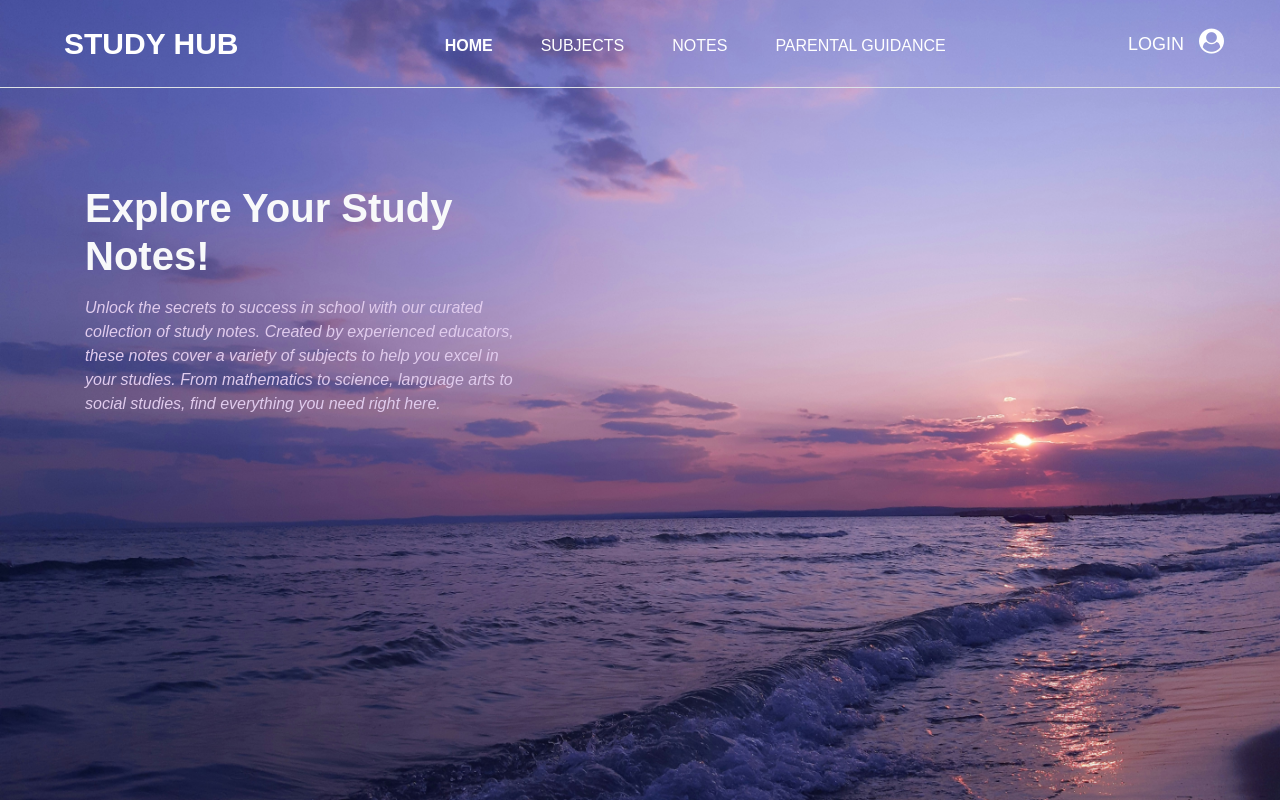
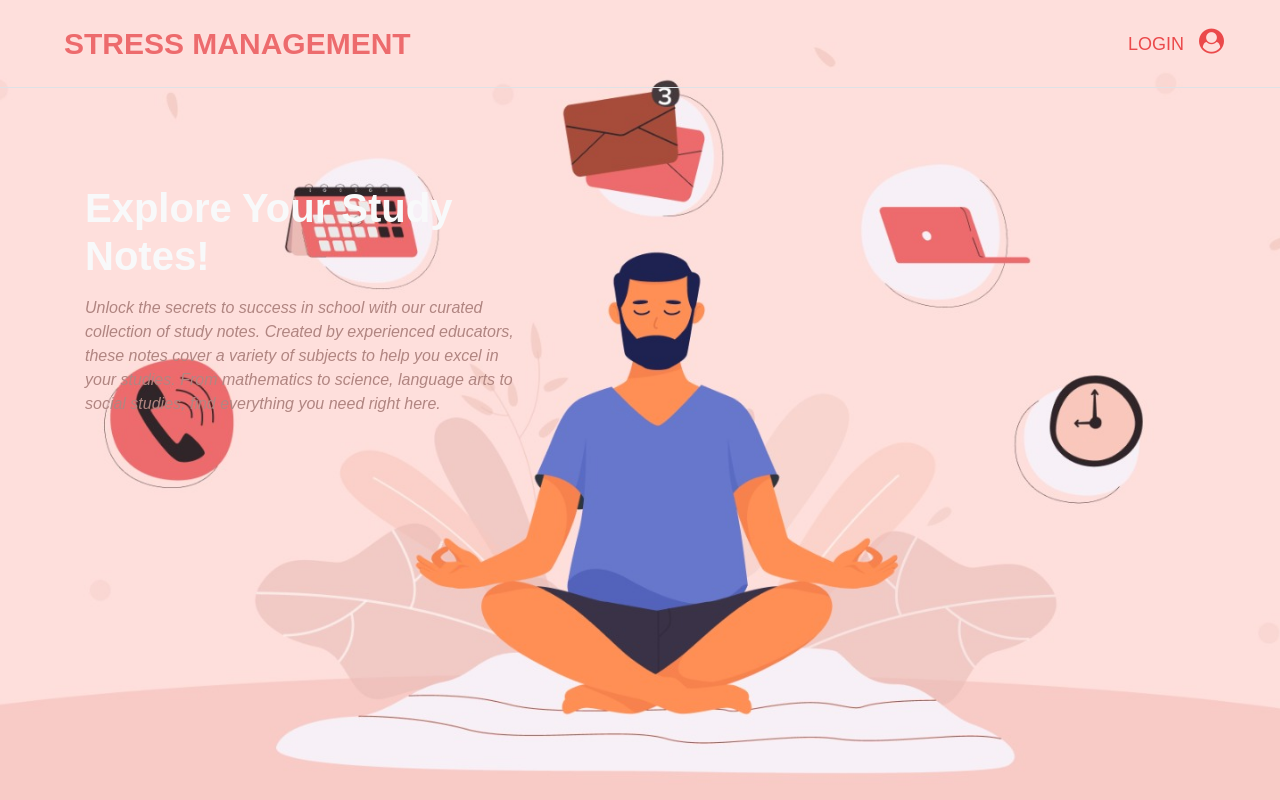
Before and after one commit to rajiniedimudi/study_hub, a Django app: page / in a window 1280 px wide. Run offline with Django 4.2, Linux system fonts and the light colour scheme; some libraries are stand-ins or nearby versions; some web fonts are replaced.

Commit message:
design changes

```diff
--- a/core/urls.py
+++ b/core/urls.py
@@ -11,12 +11,12 @@ urlpatterns = [
     path('sign_in/', SigninView.as_view(), name='sign-in'),
     path('logout',auth_views.LogoutView.as_view(), name='logout'),
     path('profile_update/<int:pk>/',ProfileUpdateView.as_view(), name='profile-update'),
-    path('subjects/',SubjectView.as_view(), name='subjects'),
-    path('notes/',AllNotesView.as_view(), name='notes'),
-    path('notes_list/<str:sub_class>/',AllNotesView.as_view(), name='notes-list'),
-    path('view_note/<int:id>/',NoteView.as_view(), name='view-note'),
-    path('update_note/<str:id>/',AllNotesView.as_view(), name='update-note'),
-    path('delete_note/<str:id>/',DeleteNoteView.as_view(), name='delete-note'),
+#     path('subjects/',SubjectView.as_view(), name='subjects'),
+#     path('notes/',AllNotesView.as_view(), name='notes'),
+#     path('notes_list/<str:sub_class>/',AllNotesView.as_view(), name='notes-list'),
+#     path('view_note/<int:id>/',NoteView.as_view(), name='view-note'),
+#     path('update_note/<str:id>/',AllNotesView.as_view(), name='update-note'),
+#     path('delete_note/<str:id>/',DeleteNoteView.as_view(), name='delete-note'),
     path('ai_notes/', chatAiView.as_view(), name="ai-notes"),
     path('parental_guide/', ParentalGuidanceView.as_view(), name="parental-guide"),
     path('reset_password/',
--- a/core/views.py
+++ b/core/views.py
@@ -232,143 +232,143 @@ class ChangePasswordView(View):
         return HttpResponseRedirect(self.request.path_info)
 
 
-class SubjectView(LoginRequiredMixin, TemplateView):
-    template_name = 'subjects.html'
-    login_url = '/sign_in/'
+# class SubjectView(LoginRequiredMixin, TemplateView):
+#     template_name = 'subjects.html'
+#     login_url = '/sign_in/'
 
 
-class AllNotesView(LoginRequiredMixin, View):
-    template_name = 'notes.html'
-    login_url = '/sign_in/'
+# class AllNotesView(LoginRequiredMixin, View):
+#     template_name = 'notes.html'
+#     login_url = '/sign_in/'
 
-    def get(self, request, *args, **kwargs):
-        kwargs_data = self.kwargs
-        get_data = self.request.GET
-        user_id = self.request.user
-        user = User.objects.filter(username=user_id)
-        context = {}
-        if user.exists():
-            user_profile = Profile.objects.filter(user=user.last())
-            context.update({'usertype': user_profile.last().user_type})
-        if 'sub_class' in kwargs_data and self.kwargs['sub_class'] != '':
-            subject_class = self.kwargs['sub_class']
-            split_url = subject_class.split('_')
-            subject = split_url[0]
-            class_no = split_url[-1]
-            notes = Notes.objects.filter(subject_name=subject, class_standard=class_no).order_by('-created_at')
-            context.update({'subject_class': subject_class, 'notes': notes})
-         # <QueryDict: {'subject': ['physics'], 'class_standard': ['8']}>
-        elif 'subject' in get_data and 'class_standard' in get_data:
-            context.update({'search_results': True})
-            if get_data['class_standard'] == '' and get_data['subject'] != '':
-                notes = Notes.objects.filter(subject_name=get_data['subject']).order_by('-created_at')
-                context.update({'notes': notes})
-            elif get_data['subject'] == '' and get_data['class_standard'] != '':
-                class_no = int(get_data['class_standard'])
-                notes = Notes.objects.filter(class_standard=class_no).order_by('-created_at')
-                context.update({'notes': notes})
-            elif get_data['subject'] != '' and get_data['class_standard'] != '':
-                class_no = int(get_data['class_standard'])
-                notes = Notes.objects.filter(class_standard=class_no,
-                                             subject_name=get_data['subject']).order_by('-created_at')
-                context.update({'notes': notes})
-            else:
-                notes = Notes.objects.all().order_by('-created_at')
-                context.update({'notes': notes})
+#     def get(self, request, *args, **kwargs):
+#         kwargs_data = self.kwargs
+#         get_data = self.request.GET
+#         user_id = self.request.user
+#         user = User.objects.filter(username=user_id)
+#         context = {}
+#         if user.exists():
+#             user_profile = Profile.objects.filter(user=user.last())
+#             context.update({'usertype': user_profile.last().user_type})
+#         if 'sub_class' in kwargs_data and self.kwargs['sub_class'] != '':
+#             subject_class = self.kwargs['sub_class']
+#             split_url = subject_class.split('_')
+#             subject = split_url[0]
+#             class_no = split_url[-1]
+#             notes = Notes.objects.filter(subject_name=subject, class_standard=class_no).order_by('-created_at')
+#             context.update({'subject_class': subject_class, 'notes': notes})
+#          # <QueryDict: {'subject': ['physics'], 'class_standard': ['8']}>
+#         elif 'subject' in get_data and 'class_standard' in get_data:
+#             context.update({'search_results': True})
+#             if get_data['class_standard'] == '' and get_data['subject'] != '':
+#                 notes = Notes.objects.filter(subject_name=get_data['subject']).order_by('-created_at')
+#                 context.update({'notes': notes})
+#             elif get_data['subject'] == '' and get_data['class_standard'] != '':
+#                 class_no = int(get_data['class_standard'])
+#                 notes = Notes.objects.filter(class_standard=class_no).order_by('-created_at')
+#                 context.update({'notes': notes})
+#             elif get_data['subject'] != '' and get_data['class_standard'] != '':
+#                 class_no = int(get_data['class_standard'])
+#                 notes = Notes.objects.filter(class_standard=class_no,
+#                                              subject_name=get_data['subject']).order_by('-created_at')
+#                 context.update({'notes': notes})
+#             else:
+#                 notes = Notes.objects.all().order_by('-created_at')
+#                 context.update({'notes': notes})
 
-        else:
-            notes = Notes.objects.all().order_by('-created_at')
-            context.update({'notes': notes})
-        return render(self.request, self.template_name, context)
+#         else:
+#             notes = Notes.objects.all().order_by('-created_at')
+#             context.update({'notes': notes})
+#         return render(self.request, self.template_name, context)
 
-    def post(self, request, *args, **kwargs):
+#     def post(self, request, *args, **kwargs):
 
-        post_data = self.request.POST
-        user_id = post_data.get('user')
-        subject = post_data.get('subject')
-        class_standard = post_data.get('class_standard')
-        topic = post_data.get('topic')
-        details = post_data.get('details')
-        links = post_data.get('links')
+#         post_data = self.request.POST
+#         user_id = post_data.get('user')
+#         subject = post_data.get('subject')
+#         class_standard = post_data.get('class_standard')
+#         topic = post_data.get('topic')
+#         details = post_data.get('details')
+#         links = post_data.get('links')
 
-        user = User.objects.filter(username=user_id)
-        timezone.activate('Asia/Kolkata')
-        current_datetime = timezone.localtime(timezone.now())
+#         user = User.objects.filter(username=user_id)
+#         timezone.activate('Asia/Kolkata')
+#         current_datetime = timezone.localtime(timezone.now())
 
-        # Save notes
-        notes = Notes.objects.create(upload_by=user.last(), subject_name=subject, class_standard=class_standard,
-                            topic=topic, description=details, created_at=current_datetime, links=links)
-        notes.save()
+#         # Save notes
+#         notes = Notes.objects.create(upload_by=user.last(), subject_name=subject, class_standard=class_standard,
+#                             topic=topic, description=details, created_at=current_datetime, links=links)
+#         notes.save()
 
-        messages.info(self.request, ' Note Added ')
+#         messages.info(self.request, ' Note Added ')
 
-        return HttpResponseRedirect(self.request.path_info)
+#         return HttpResponseRedirect(self.request.path_info)
 
 
-class NoteView(LoginRequiredMixin, View):
-    template_name = "view_note.html"
-    login_url = '/sign_in/'
+# class NoteView(LoginRequiredMixin, View):
+#     template_name = "view_note.html"
+#     login_url = '/sign_in/'
 
-    def get(self, request, *args, **kwargs):
-        subject_id = self.kwargs['id']
-        context = {'subject_id': subject_id}
-        notes = get_object_or_404(Notes, id=subject_id)
-        user_profile = Profile.objects.filter(user=notes.upload_by)
-        if user_profile.exists() and user_profile.last().user == self.request.user:
-            context.update({'usertype': user_profile.last().user_type})
-        links = str(notes.links)
-        # make youtube link as embed
-        if 'watch?v=' in links:
-            links = links.split("watch?v=")[-1]
-        elif '?feature=shared' in links:
-            removed_text = links.replace("?feature=shared",'')
-            links = removed_text.split('/')[-1]
-        context.update({'links': links})
-        # filter all doc of notes
-        subjects = ['Computer', 'Physics', 'Chemistry', 'Mathematics', 'Biology']
-        classes = [6, 7, 8, 9, 10, 11, 12]
-        context.update({'note': notes, 'subjects': subjects, 'classes': classes})
+#     def get(self, request, *args, **kwargs):
+#         subject_id = self.kwargs['id']
+#         context = {'subject_id': subject_id}
+#         notes = get_object_or_404(Notes, id=subject_id)
+#         user_profile = Profile.objects.filter(user=notes.upload_by)
+#         if user_profile.exists() and user_profile.last().user == self.request.user:
+#             context.update({'usertype': user_profile.last().user_type})
+#         links = str(notes.links)
+#         # make youtube link as embed
+#         if 'watch?v=' in links:
+#             links = links.split("watch?v=")[-1]
+#         elif '?feature=shared' in links:
+#             removed_text = links.replace("?feature=shared",'')
+#             links = removed_text.split('/')[-1]
+#         context.update({'links': links})
+#         # filter all doc of notes
+#         subjects = ['Computer', 'Physics', 'Chemistry', 'Mathematics', 'Biology']
+#         classes = [6, 7, 8, 9, 10, 11, 12]
+#         context.update({'note': notes, 'subjects': subjects, 'classes': classes})
 
-        return render(self.request, self.template_name, context)
+#         return render(self.request, self.template_name, context)
 
-    def post(self, request, *args, **kwargs):
+#     def post(self, request, *args, **kwargs):
 
-        post_data = self.request.POST
-        note_id = post_data.get('id')
-        user_id = post_data.get('user')
-        subject = post_data.get('subject')
-        class_standard = post_data.get('class_standard')
-        topic = post_data.get('topic')
-        details = post_data.get('details')
-        links = post_data.get('links')
-        user = User.objects.filter(username=user_id)
-        # get local current date time
-        timezone.activate('Asia/Kolkata')
-        current_datetime = timezone.localtime(timezone.now())
-        # save notes
-        note_instance = get_object_or_404(Notes, id=note_id)
-        note_instance.subject_name = subject
-        note_instance.class_standard = class_standard
-        note_instance.topic = topic
-        note_instance.description = details
-        note_instance.created_at = current_datetime
-        note_instance.links = links
-        note_instance.save()
+#         post_data = self.request.POST
+#         note_id = post_data.get('id')
+#         user_id = post_data.get('user')
+#         subject = post_data.get('subject')
+#         class_standard = post_data.get('class_standard')
+#         topic = post_data.get('topic')
+#         details = post_data.get('details')
+#         links = post_data.get('links')
+#         user = User.objects.filter(username=user_id)
+#         # get local current date time
+#         timezone.activate('Asia/Kolkata')
+#         current_datetime = timezone.localtime(timezone.now())
+#         # save notes
+#         note_instance = get_object_or_404(Notes, id=note_id)
+#         note_instance.subject_name = subject
+#         note_instance.class_standard = class_standard
+#         note_instance.topic = topic
+#         note_instance.description = details
+#         note_instance.created_at = current_datetime
+#         note_instance.links = links
+#         note_instance.save()
 
-        messages.info(self.request, ' Note Added ')
+#         messages.info(self.request, ' Note Added ')
 
-        return HttpResponseRedirect(self.request.path_info)
+#         return HttpResponseRedirect(self.request.path_info)
 
 
-class DeleteNoteView(LoginRequiredMixin, View):
-    login_url = '/sign_in/'
+# class DeleteNoteView(LoginRequiredMixin, View):
+#     login_url = '/sign_in/'
 
-    def post(self, request, *args, **kwargs):
-        note_id = self.kwargs['id']
-        note_instance = get_object_or_404(Notes, id=note_id)
-        note_instance.delete()
-        messages.info(self.request, 'Note Deleted ')
-        return redirect('notes')
+#     def post(self, request, *args, **kwargs):
+#         note_id = self.kwargs['id']
+#         note_instance = get_object_or_404(Notes, id=note_id)
+#         note_instance.delete()
+#         messages.info(self.request, 'Note Deleted ')
+#         return redirect('notes')
 
 
 def chatgpt(topic):
--- a/static/css/home.css
+++ b/static/css/home.css
@@ -3,41 +3,49 @@
     padding: 0;
 }
 .full-container{
-    background-image: linear-gradient(to left, #9d6bf1, #846dfa);
+    background-image: linear-gradient(to left, #f18c90, #ef6a6f);
     height: 100vh;
 }
 div .navbar-brand{
-    color: #fff;
+    color: #ed6b6d;
     text-transform: uppercase;
     font-size: 30px;
     font-weight: bold;
 }
-a.nav-link, a.navbar-brand:hover {
-    color: #fff;
+
+a.nav-link{
+    color: #eb494b;
+    text-decoration: none;
+}
+
+a.navbar-brand:hover{
+    color: #ed6b6d;
+    text-decoration: none;
+}
+a.nav-link:hover {
+    color: #eb494b;
     text-decoration: none;
 }
 a.active{
     font-weight: bold;
+    color: #eb494b;
 }
-a.nav-link:hover{
-    text-decoration: underline;
-    color: #fff;
-}
+
 a.active:hover, a.log-link:hover{
     text-decoration: none;
 }
 .slide{
     font-size: 25px;
-    color: #fff;
+    color: #eb494b;
 }
 i.fa-user-circle{
     font-size: 25px;
 }
 .log-link{
-    color: #fff;
+    color: #eb494b;
     text-decoration: none;
     font-size: 18px;
 }
 p{
-    color: #e0cbed;
+    color: #b08581;
 }
--- a/templates/home.html
+++ b/templates/home.html
@@ -4,7 +4,7 @@
 <head>
     <meta charset="UTF-8">
     <meta name="viewport" content="width=device-width, initial-scale=1, shrink-to-fit=no">
-    <title>HOME</title>
+    <title>Stress Management</title>
     <link rel="stylesheet" href="{% static '/css/home.css' %}">
     <!-- Bootstrap CSS link -->
     <link rel="stylesheet" href="https://maxcdn.bootstrapcdn.com/bootstrap/4.0.0/css/bootstrap.min.css" integrity="sha384-Gn5384xqQ1aoWXA+058RXPxPg6fy4IWvTNh0E263XmFcJlSAwiGgFAW/dAiS6JXm" crossorigin="anonymous">
@@ -17,7 +17,7 @@
     <link rel="stylesheet" href="{% static 'css/font.css' %}">
     <style>
       .full-container {
-            background-image: url("{% static '/img/sude-soyluturk-qCYrA9qg-_4-unsplash.jpg' %}");
+            background-image: url("{% static '/img/bg.jpeg' %}");
             background-position: center;
             background-size: cover;
             color: #fff;
@@ -29,42 +29,15 @@
 <body>
     <div class="full-container">
     <nav class="navbar navbar-expand-lg p-md-3 border-bottom">
-        <div class="mx-md-5 ml-3"><a class="navbar-brand" href="{% url 'home' %}">study hub</a></div>
+        <div class="mx-md-5 ml-3"><a class="navbar-brand" href="{% url 'home' %}">stress management</a></div>
         <button class="navbar-toggler navbar-dark" type="button" data-toggle="collapse" data-target="#navbarTogglerDemo01" aria-controls="navbarTogglerDemo01" aria-expanded="false" aria-label="Toggle navigation">
           <span class="navbar-toggler-icon"></span>
         </button>
-        <div class="d-lg-flex justify-content-between collapse navbar-collapse" id="navbarTogglerDemo01">
+        <div class="d-lg-flex justify-content-end collapse navbar-collapse" id="navbarTogglerDemo01">
           {% if user.is_authenticated %}
-          <ul class="navbar-nav mx-auto mt-1">
-            <li class="nav-item active mx-lg-3 ml-md-5 ml-sm-3">
-              <a class="nav-link active" href="#">HOME</a>
-            </li>
-            <li class="nav-item mx-lg-3 ml-md-5 ml-sm-3">
-                <a class="nav-link" href="{% url 'subjects' %}">SUBJECTS</a>
-              </li>
-              <li class="nav-item mx-lg-3 ml-md-5 ml-sm-3">
-                <a class="nav-link" href="{% url 'notes' %}">NOTES</a>
-              </li>
-            <!-- <li class="nav-item mx-lg-3 ml-md-5 ml-sm-3">
-              <a class="nav-link" href="#">BOOKS</a>
-            </li> -->
+          <ul class="navbar-nav mx-left mt-1">
             <li class="nav-item mx-lg-3 ml-md-5 ml-sm-3">
               <a class="nav-link" href="{% url 'parental-guide' %}">PARENTAL GUIDANCE</a>
-            </li>
-          </ul>
-          {% else %}
-          <ul class="navbar-nav mx-auto mt-1">
-            <li class="nav-item active mx-lg-3 ml-md-5 ml-sm-3">
-              <a class="nav-link active" href="#">HOME</a>
-            </li>
-            <li class="nav-item mx-lg-3 ml-md-5 ml-sm-3">
-                <a class="nav-link" href="#">SUBJECTS</a>
-              </li>
-              <li class="nav-item mx-lg-3 ml-md-5 ml-sm-3">
-                <a class="nav-link" href="#">NOTES</a>
-              </li>
-            <li class="nav-item mx-lg-3 ml-md-5 ml-sm-3">
-              <a class="nav-link" href="#">PARENTAL GUIDANCE</a>
             </li>
           </ul>
           {% endif %}
--- a/templates/password_reset_form.html
+++ b/templates/password_reset_form.html
@@ -50,7 +50,7 @@
         }
         body {
             height: 100vh;
-            background-image: url("{% static '/img/sude-soyluturk-qCYrA9qg-_4-unsplash.jpg' %}");
+            background-image: url("{% static '/img/bg.jpeg' %}");
             background-position: center;
             background-size: cover;
             background-repeat: no-repeat;
```
Also changed, not shown: static/css/parental_guidance.css (+6 -5 lines), templates/change_password.html (+20 -16 lines), templates/chatai.html (+6 -6 lines), templates/parentalguide.html (+2 -31 lines), templates/reset_password.html (+10 -10 lines), templates/signin.html (+15 -14 lines), templates/signup.html (+13 -12 lines), templates/user_profile.html (+16 -14 lines), static/img/bg.jpeg (added).
